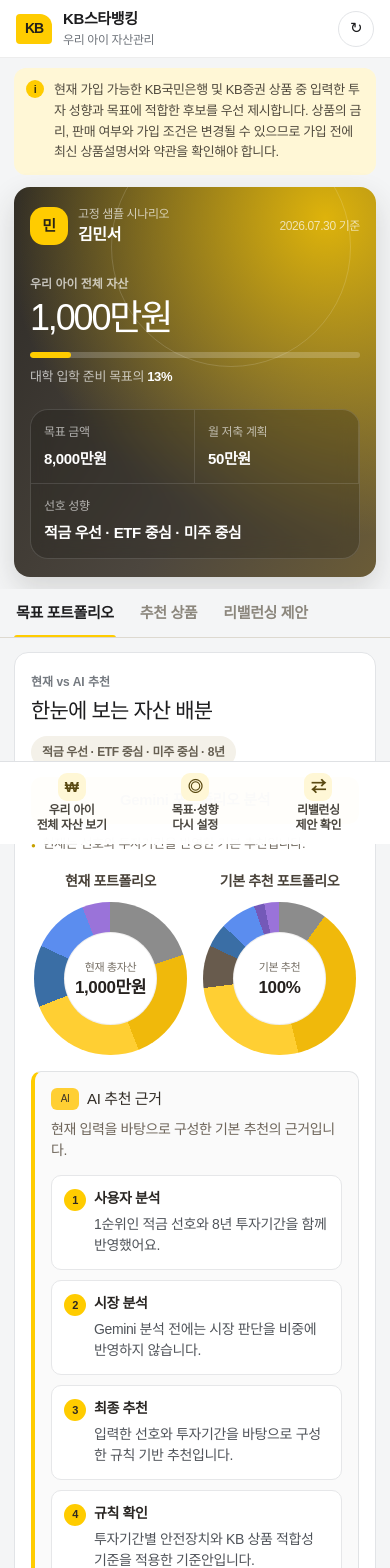
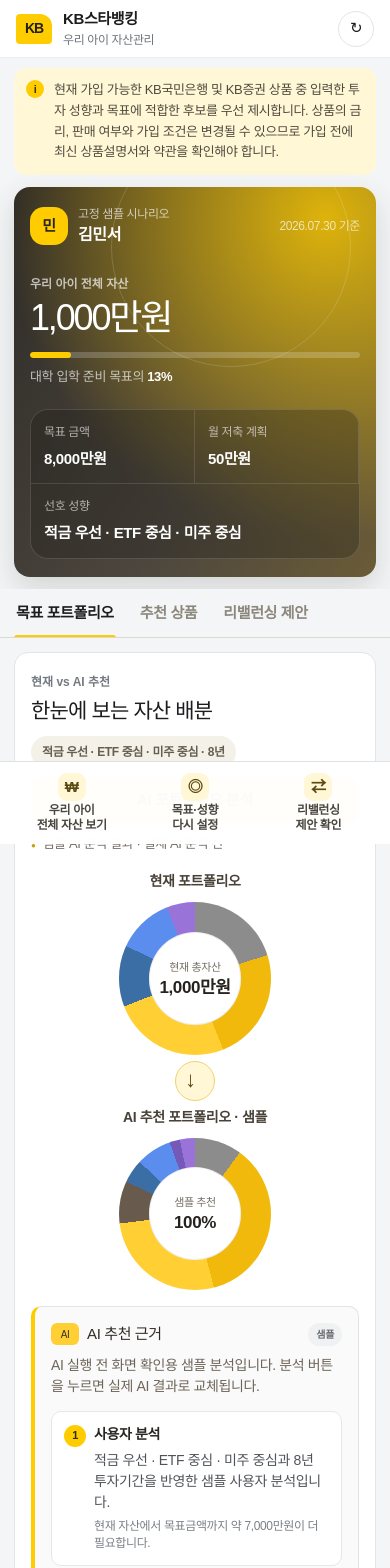
Before and after one commit to byabbya/KB_child_wealth, a Next.js app: page / in a window 390 px wide. Shown: the top 1568 px of the page. Built offline with nearby package versions, Linux system fonts and the light colour scheme.

Commit message:
Show sample AI analysis before execution

```diff
--- a/app/Dashboard.tsx
+++ b/app/Dashboard.tsx
@@ -326,6 +326,63 @@
         : plan,
     [currentAdvice, data, plan],
   );
+  const sampleAdvice = useMemo<AiAdvice>(() => ({
+    status: "validated",
+    provider: "sample",
+    model: null,
+    message: "AI 실행 전 화면 확인용 샘플 분석입니다.",
+    consideredFactors: ["적금 우선 선호", `${state.horizonYears}년 투자기간`, "ETF·미국시장 선호"],
+    adjustments: [],
+    originalProposal: null,
+    proposal: {
+      allocations: plan.target,
+      allocationRationales: plan.recommendations.map((item) => ({
+        assetClass: item.assetClass,
+        rationale: item.reason,
+        evidenceIds: item.assetClass === "overseasEtf"
+          ? ["indicator-us-equity-trend", "indicator-krw-usd-risk"]
+          : [],
+      })),
+      assumptions: ["화면 확인용 샘플 시장자료"],
+      summary: "적금 비중을 중심으로 안전자산을 확보하고 ETF로 국내외 시장을 나눈 샘플 구성입니다.",
+    },
+    analysis: {
+      user: {
+        status: "sample",
+        summary: `${plan.preference.label}과 ${state.horizonYears}년 투자기간을 반영한 샘플 사용자 분석입니다.`,
+        preferenceInsights: ["적금 우선", "ETF 중심", "미국시장 선호"],
+        goalGapInsight: `현재 자산에서 목표금액까지 약 ${compactCurrency(Math.max(0, child.goalAmount - plan.current.total))}이 더 필요합니다.`,
+        concentrationRisks: ["예·적금과 투자자산의 비중을 함께 점검했습니다."],
+        liquidityNeeds: [`월 ${compactCurrency(state.monthlyContribution)} 적립 계획을 반영했습니다.`],
+      },
+      market: {
+        status: "sample",
+        summary: "미국 주식의 장기 성장 기대와 환율 변동 위험을 함께 고려한 샘플 시장 분석입니다.",
+        domesticOutlook: "cautious",
+        usOutlook: "positive",
+        etfOutlook: "positive",
+        individualOutlook: "cautious",
+        confidence: "medium",
+        riskFactors: ["국내시장 변동성", "원·달러 환율 변화"],
+        evidenceIds: [
+          "indicator-kr-equity-volatility",
+          "indicator-us-equity-trend",
+          "indicator-krw-usd-risk",
+        ],
+      },
+    },
+    marketDataStatus: {
+      fresh: true,
+      status: "fresh",
+      asOf: prototypeCatalog.marketSnapshot.asOf,
+      evidenceIds: [
+        "indicator-kr-equity-volatility",
+        "indicator-us-equity-trend",
+        "indicator-krw-usd-risk",
+      ],
+      warning: null,
+    },
+  }), [child.goalAmount, plan, state.horizonYears, state.monthlyContribution]);
   const targetProgress = Math.min(100, (plan.current.total / child.goalAmount) * 100);
 
   function openMock(
@@ -445,16 +502,16 @@
   }
 
   const aiResultLabel = aiLoading
-    ? "Gemini가 사용자 조건과 시장자료를 분석하고 있습니다."
+    ? "AI가 사용자 조건과 시장자료를 분석하고 있습니다."
     : hasStaleAdvice
       ? "입력 내용이 변경되어 AI 재분석이 필요합니다."
       : currentAdvice?.status === "validated"
-        ? "Gemini 추천·규칙 검증 통과"
+        ? "AI 추천·규칙 검증 통과"
         : currentAdvice?.status === "adjusted"
-          ? "Gemini 추천·일부 비중 보정"
+          ? "AI 추천·일부 비중 보정"
           : currentAdvice?.status === "fallback"
-            ? "Gemini 연결 실패·규칙 기반 추천"
-            : "현재는 선호와 투자기간을 반영한 기본 추천입니다.";
+            ? "AI 연결 실패·규칙 기반 추천"
+            : "샘플 AI 분석 결과 · 실제 AI 분석 전";
   const recommendationRationale = buildRecommendationRationale({
     advice: currentAdvice,
     loading: aiLoading,
@@ -593,7 +650,7 @@
                     {plan.preference.label} · {state.horizonYears}년
                   </span>
                   <button className="ai-run-button" onClick={requestAiAdvice} disabled={aiLoading}>
-                    {aiLoading ? "Gemini 분석 중…" : currentAdvice ? "Gemini 다시 분석" : "Gemini 포트폴리오 분석"}
+                    {aiLoading ? "AI 분석 중…" : currentAdvice ? "AI 다시 분석" : "AI 포트폴리오 분석"}
                   </button>
                 </div>
               </div>
@@ -609,9 +666,9 @@
                 <div className="donut-arrow" aria-hidden="true">→</div>
                 <div className="recommended-portfolio-column">
                   <PortfolioDonut
-                    title={currentAdvice && currentAdvice.status !== "fallback" ? "AI 추천 포트폴리오" : "기본 추천 포트폴리오"}
+                    title={currentAdvice && currentAdvice.status !== "fallback" ? "AI 추천 포트폴리오" : "AI 추천 포트폴리오 · 샘플"}
                     weights={effectivePlan.target}
-                    centerTop={currentAdvice && currentAdvice.status !== "fallback" ? "AI 추천" : "기본 추천"}
+                    centerTop={currentAdvice && currentAdvice.status !== "fallback" ? "AI 추천" : "샘플 추천"}
                     centerValue="100%"
                     focusedAssetClass={focusedAssetClass}
                   />
@@ -620,8 +677,9 @@
               <div className="recommendation-rationale-slot">
                 <RecommendationRationale
                   rationale={recommendationRationale}
-                  advice={currentAdvice}
+                  advice={currentAdvice ?? sampleAdvice}
                   plan={effectivePlan}
+                  sample={!currentAdvice}
                 />
               </div>
               <PortfolioAllocationComparison
@@ -630,18 +688,6 @@
                 setFocusedAssetClass={setFocusedAssetClass}
               />
             </section>
-
-            <PreviousGoalComparison
-              previousPlan={previousPlan}
-              currentPlan={effectivePlan}
-              previousProfile={state.previousProfile}
-              currentProfile={{
-                horizonYears: state.horizonYears,
-                monthlyContribution: state.monthlyContribution,
-                assetRanking: state.assetRanking,
-                strategyRanking: state.strategyRanking,
-              }}
-            />
 
             <section className="panel specification-section">
               <div className="section-heading">
@@ -680,7 +726,19 @@
           />
         ) : null}
 
-        {state.activeTab === "rebalance" ? <RebalanceView plan={effectivePlan} /> : null}
+        {state.activeTab === "rebalance" ? (
+          <RebalanceView
+            plan={effectivePlan}
+            previousPlan={previousPlan}
+            previousProfile={state.previousProfile}
+            currentProfile={{
+              horizonYears: state.horizonYears,
+              monthlyContribution: state.monthlyContribution,
+              assetRanking: state.assetRanking,
+              strategyRanking: state.strategyRanking,
+            }}
+          />
+        ) : null}
 
         <footer>
           <strong>KB 우리 아이 자산관리</strong>
@@ -780,10 +838,12 @@
   rationale,
   advice,
   plan,
+  sample,
 }: {
   rationale: ReturnType<typeof buildRecommendationRationale>;
   advice: AiAdvice | null;
   plan: PortfolioPlan;
+  sample: boolean;
 }) {
   const outlookLabels = {
     positive: "긍정",
@@ -821,8 +881,8 @@
       body:
         market?.summary ??
         (advice?.status === "fallback"
-          ? "Gemini가 연결되지 않아 시장 판단을 비중에 반영하지 않았습니다."
-          : "Gemini 분석 전에는 시장 판단을 비중에 반영하지 않습니다."),
+          ? "AI가 연결되지 않아 시장 판단을 비중에 반영하지 않았습니다."
+          : "AI 분석 전에는 시장 판단을 비중에 반영하지 않습니다."),
       meta: market
         ? `국내 ${outlookLabels[market.domesticOutlook]} · 미국 ${outlookLabels[market.usOutlook]} · 신뢰도 ${market.confidence}`
         : null,
@@ -854,8 +914,9 @@
       <div className="recommendation-rationale-heading">
         <span className="rationale-spark" aria-hidden="true">AI</span>
         <h3 id="recommendation-rationale-title">AI 추천 근거</h3>
+        {sample ? <span className="sample-analysis-badge">샘플</span> : null}
       </div>
-      <p>{rationale.intro}</p>
+      <p>{sample ? "AI 실행 전 화면 확인용 샘플 분석입니다. 분석 버튼을 누르면 실제 AI 결과로 교체됩니다." : rationale.intro}</p>
       <ol className="ai-evidence-flow">
         {sections.map((section, index) => (
           <li key={section.label}>
@@ -1494,10 +1555,27 @@
   );
 }
 
-function RebalanceView({ plan }: { plan: ReturnType<typeof generatePlan> }) {
+function RebalanceView({
+  plan,
+  previousPlan,
+  previousProfile,
+  currentProfile,
+}: {
+  plan: PortfolioPlan;
+  previousPlan: PortfolioPlan;
+  previousProfile: PreferenceProfile;
+  currentProfile: PreferenceProfile;
+}) {
   return (
-    <section className="rebalance-layout">
-      <div className="panel">
+    <>
+      <PreviousGoalComparison
+        previousPlan={previousPlan}
+        currentPlan={plan}
+        previousProfile={previousProfile}
+        currentProfile={currentProfile}
+      />
+      <section className="rebalance-layout">
+        <div className="panel">
         <div className="section-heading">
           <div>
             <span className="eyebrow">매도보다 새 자금 우선</span>
@@ -1523,8 +1601,8 @@
             </div>
           ))}
         </div>
-      </div>
-      <div className="panel maturity-panel">
+        </div>
+        <div className="panel maturity-panel">
         <span className="eyebrow">해지 대신 만기 예약</span>
         <h2>예·적금 유지 판단</h2>
         {plan.rebalancing.holds.map((item: {
@@ -1542,7 +1620,8 @@
             <div className="reservation">↳ {item.reservation}</div>
           </article>
         ))}
-      </div>
-    </section>
-  );
-}
+        </div>
+      </section>
+    </>
+  );
+}
--- a/app/globals.css
+++ b/app/globals.css
@@ -1758,6 +1758,16 @@
   width: 24px;
 }
 
+.sample-analysis-badge {
+  background: #f0f1f2;
+  border-radius: 999px;
+  color: #686d73;
+  font-size: 10px;
+  font-weight: 800;
+  margin-left: auto;
+  padding: 4px 8px;
+}
+
 .recommendation-rationale > p {
   color: #6e655a;
   font-size: 11px;
@@ -3058,13 +3068,24 @@
   }
 
   .donut-comparison {
-    grid-template-columns: repeat(2, minmax(0, 1fr));
-    gap: 10px;
+    grid-template-columns: 1fr;
+    gap: 8px;
     margin: 4px 0 16px;
   }
 
   .donut-arrow {
-    display: none;
+    align-items: center;
+    background: #fff7d6;
+    border: 1px solid #f1d36b;
+    border-radius: 50%;
+    color: #5c4b16;
+    display: flex;
+    font-size: 22px;
+    height: 40px;
+    justify-content: center;
+    margin: -2px auto;
+    transform: rotate(90deg);
+    width: 40px;
   }
 
   .portfolio-donut {
```
Also changed, not shown: 2 other files (tests, documents, lock files or other folders).
